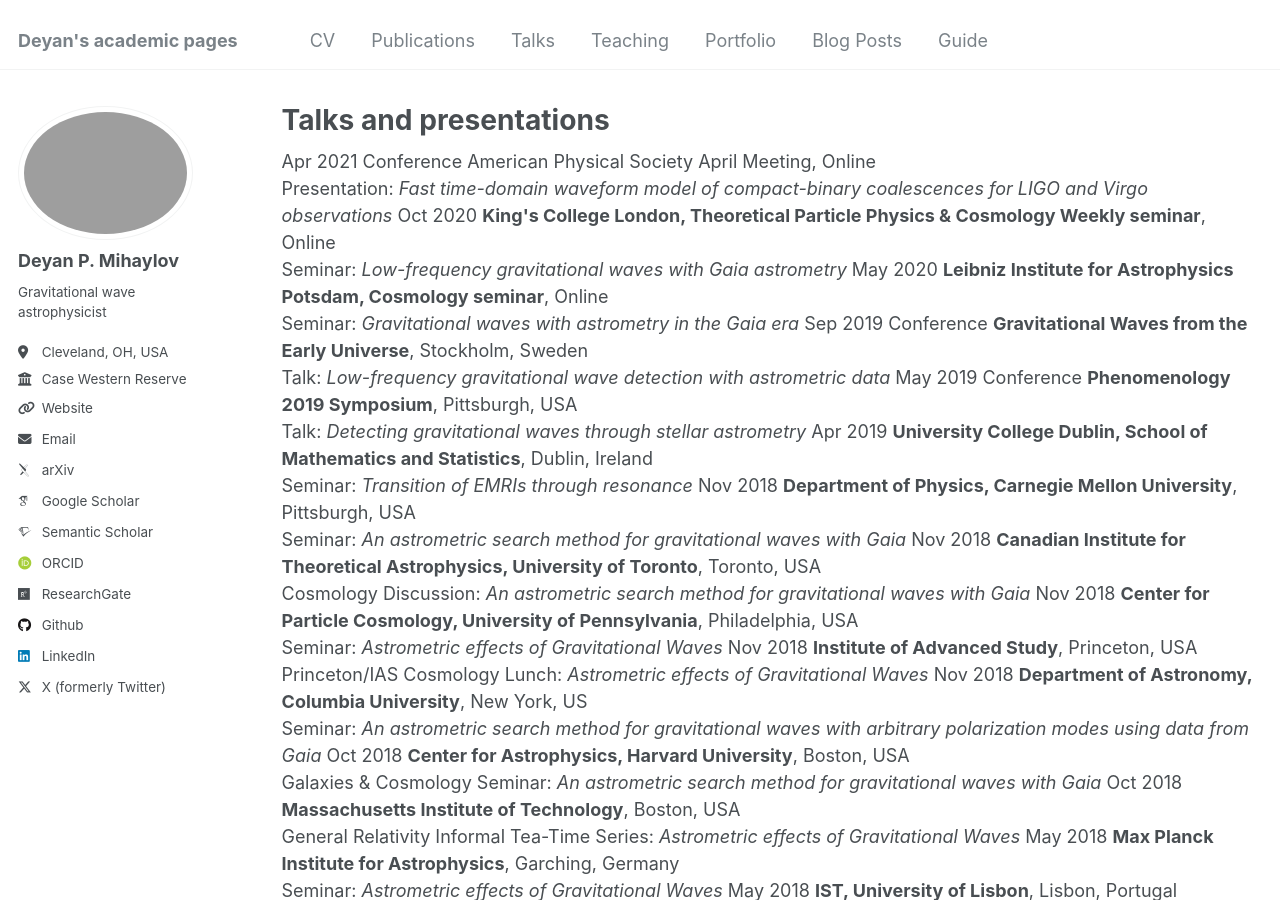
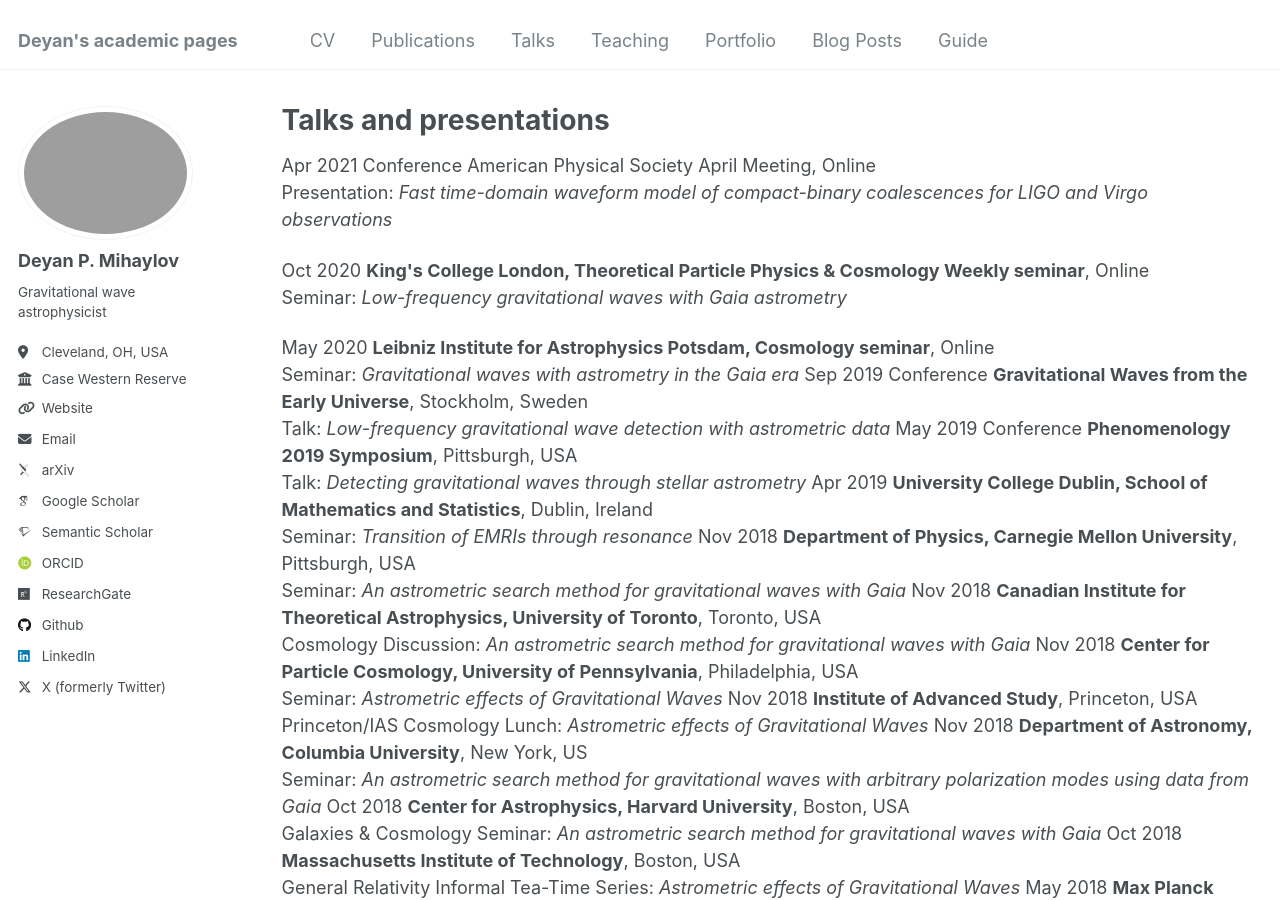
Before and after one commit to deyanmihaylov/deyanmihaylov.github.io, a Jekyll site: the page built from _pages/talks.html, in a window 1280 px wide and 900 px high. Built offline with Jekyll 4.4.1, drawn with Linux system fonts in a browser that asks for light colours; some web fonts are replaced.

```diff
--- a/_pages/talks.html
+++ b/_pages/talks.html
@@ -5,11 +5,11 @@ permalink: /talks/
 author_profile: true
 ---
 
-Apr 2021 Conference American Physical Society April Meeting, Online<br/>
-Presentation: <i>Fast time-domain waveform model of compact-binary coalescences for LIGO and Virgo observations</i>
+<p>Apr 2021 Conference American Physical Society April Meeting, Online<br/>
+Presentation: <i>Fast time-domain waveform model of compact-binary coalescences for LIGO and Virgo observations</i></p>
 
-Oct 2020 <b>King's College London, Theoretical Particle Physics & Cosmology Weekly seminar</b>, Online<br/>
-Seminar: <i>Low-frequency gravitational waves with Gaia astrometry</i>
+<p>Oct 2020 <b>King's College London, Theoretical Particle Physics & Cosmology Weekly seminar</b>, Online<br/>
+Seminar: <i>Low-frequency gravitational waves with Gaia astrometry</i></p>
 
 May 2020 <b>Leibniz Institute for Astrophysics Potsdam, Cosmology seminar</b>, Online<br/>
 Seminar: <i>Gravitational waves with astrometry in the Gaia era</i>
```
